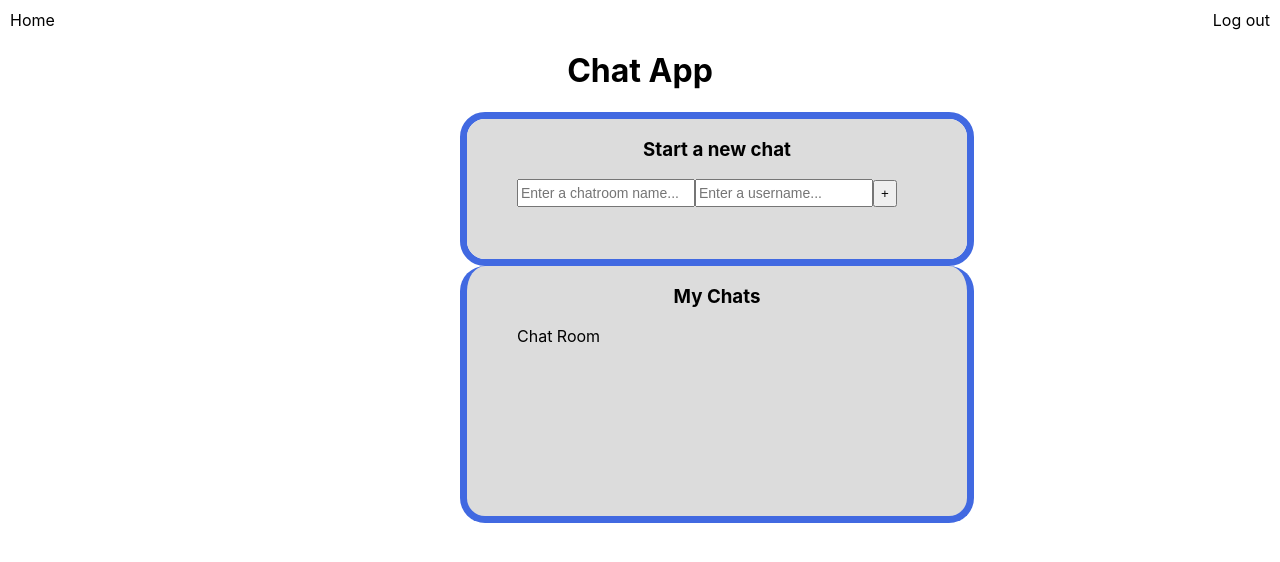
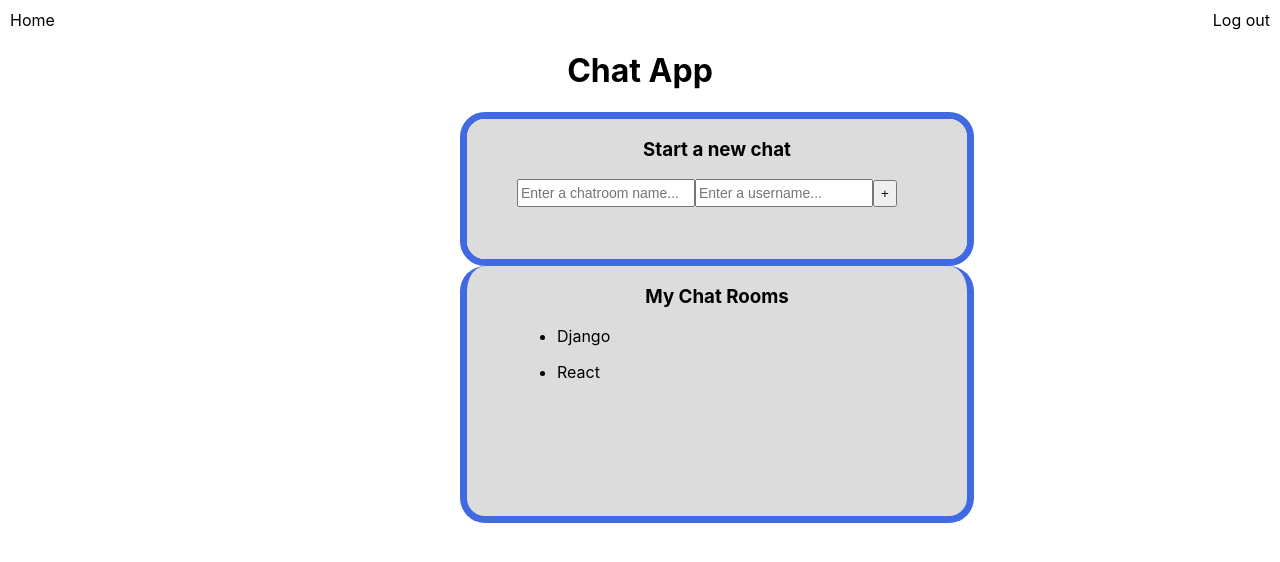
Before and after one commit to akienzle32/chat, a React (Create React App) app: page / in a window 1280 px wide. Shown: the top 562 px of the page. Built offline with nearby package versions, Linux system fonts and the light colour scheme.

Commit message:
added links to chats

```diff
--- a/src/Home.jsx
+++ b/src/Home.jsx
@@ -4,7 +4,21 @@ import './App.css';
 
 
 export class Home extends React.Component {
+  constructor(props) {
+  	super(props);
+  	this.state = {
+  		chats: [{id:1, name:"Django"}, {id:2, name:"React"}],
+  	}
+  }
   render() {
+  	const chats = this.state.chats;
+  	const chatList = chats.map(chat => {
+  		return  <div>
+  				  <ul>
+  				  	<li><Link className="link" to="/chat">{chat.name}</Link></li>
+  				  </ul>
+  				</div>
+  	})
   	return (
   	  <div>
   		<div className="nav-bar">
@@ -27,10 +41,8 @@ export class Home extends React.Component {
       		</div>
   		</div>
   		<div className="bottom-box" id="my-chats">
-  		  <h3 className="container-title">My Chats</h3>
-      		<div>
-      		  <Link className="link" to="/chat">Chat Room</Link>
-      		</div>
+  		  <h3 className="container-title">My Chat Rooms</h3>
+      		<div>{chatList}</div>
 	 	</div>
   	  </div>
     );
```
Also changed, not shown: src/ChatRoom.jsx (+12 -1 lines).
